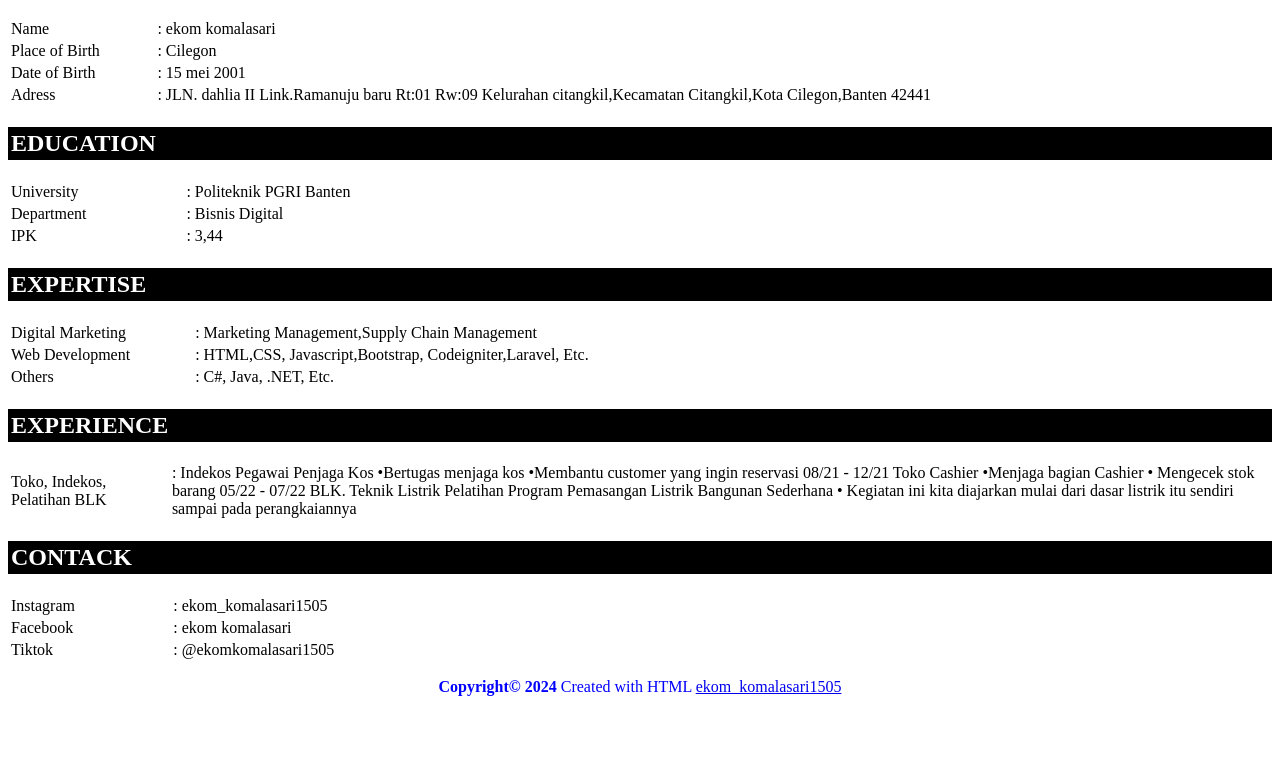
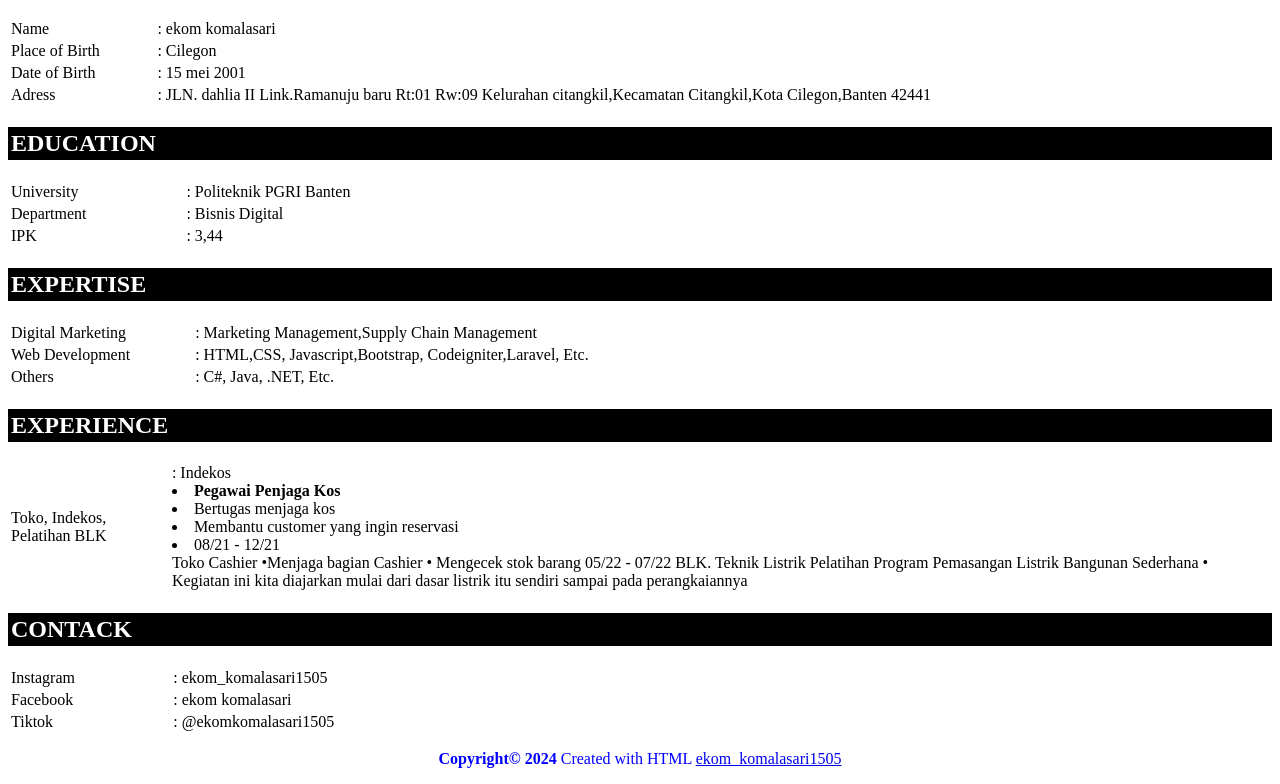
Before and after one commit to ekomkomalasari1505/ekomkomalasari1505, a plain HTML site: page index.html in a window 1280 px wide. Shown: the part 453-1237 px from the top of the page. Before the commit the page ends 1165 px from the top, so only its background shows below. Drawn offline with Linux system fonts and the light colour scheme.

Commit message:
Update index.html

```diff
--- a/index.html
+++ b/index.html
@@ -98,10 +98,10 @@ background-color: blue;
 <tr>
 <td width="1%">Toko, Indekos, Pelatihan BLK</td>
 <td width="10%">: Indekos
-Pegawai Penjaga Kos
-•Bertugas menjaga kos
-•Membantu customer yang ingin reservasi
-08/21 - 12/21
+<li><strong>Pegawai Penjaga Kos</strong></li>
+<li>Bertugas menjaga kos</li>
+<li>Membantu customer yang ingin reservasi</li>
+<li>08/21 - 12/21</li>
 Toko
 Cashier
 •Menjaga bagian Cashier
```
